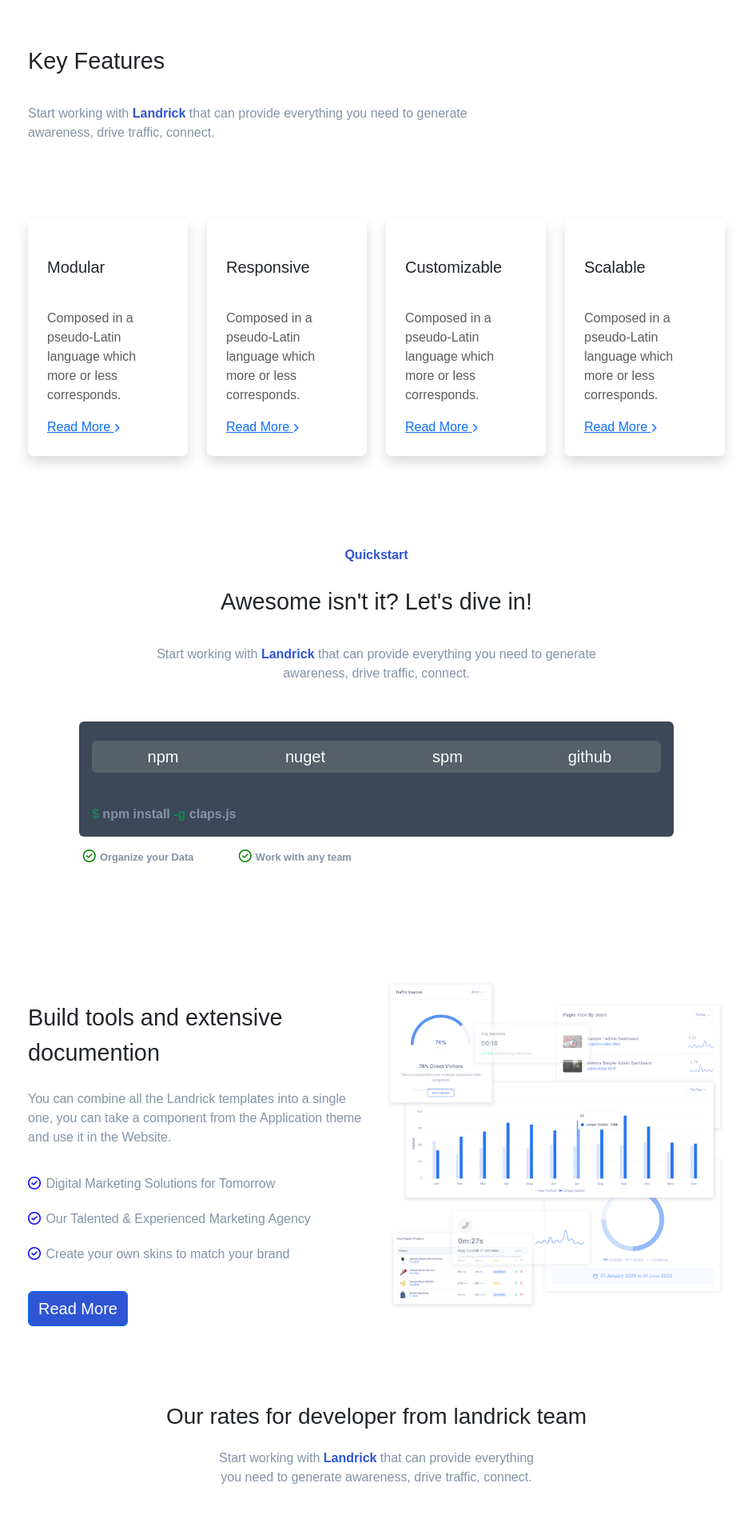
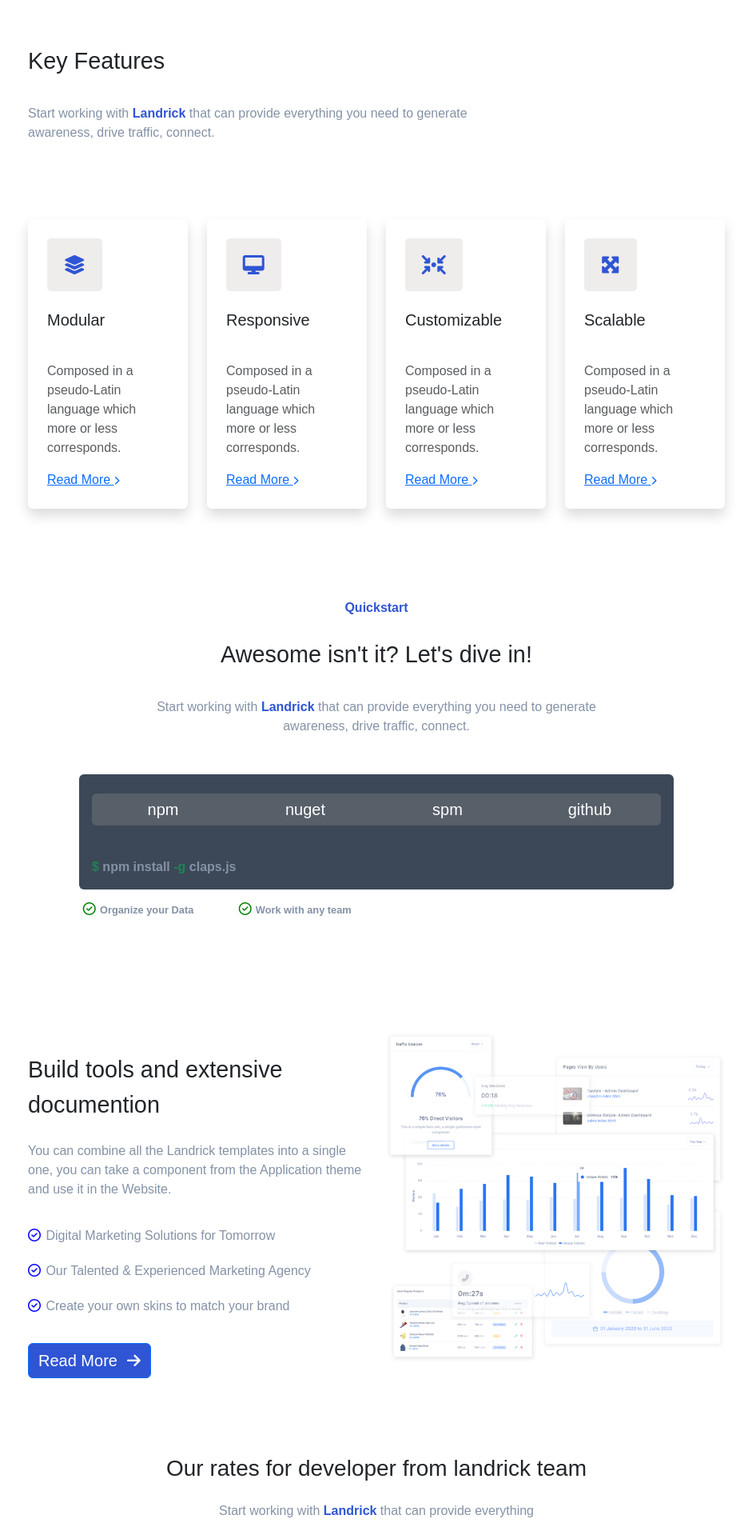
Before and after one commit to RobertoScarci/proj-html-vuejs, a Vue app in the folder proj-html-vuejs/: page / in a window 1280 px wide. Shown: the part 828-2732 px from the top of the page at 80% size, without its empty margins (169-1110 px from the left). Built offline with nearby package versions, Linux system fonts and the light colour scheme.

Commit message:
completamento del Main

```diff
--- a/proj-html-vuejs/src/components/AppMain.vue
+++ b/proj-html-vuejs/src/components/AppMain.vue
@@ -19,7 +19,7 @@
                     <div class="col-lg-3 col-md-6 mt-4 pt-2">
                         <div class="card border-0 features feature-primary feature-clean course-feature p-4 overflow-hidden shadow">
                             <div class="icons text-start">
-                                <i class="uil uil-layer-group rounded h3 mb-0"></i>
+                                <i class="fa-solid fa-layer-group logos"></i>
                             </div>
                             <div class="card-body p-0 mt-4">
                                 <h5> Modular </h5>
@@ -33,7 +33,7 @@
                     <div class="col-lg-3 col-md-6 mt-4 pt-2">
                         <div class="card border-0 features feature-primary feature-clean course-feature p-4 overflow-hidden shadow">
                             <div class="icons text-start">
-                                <i class="uil uil-airplay rounded h3 mb-0"></i>
+                                <i class="fa-solid fa-desktop logos"></i>
                             </div>
                             <div class="card-body p-0 mt-4">
                                 <h5> Responsive </h5>
@@ -47,7 +47,7 @@
                     <div class="col-lg-3 col-md-6 mt-4 pt-2">
                         <div class="card border-0 features feature-primary feature-clean course-feature p-4 overflow-hidden shadow">
                             <div class="icons text-start">
-                                <i class="uil uil-focus-target rounded h3 mb-0"></i>
+                                <i class="fa-solid fa-arrows-to-circle logos"></i>
                             </div>
                             <div class="card-body p-0 mt-4">
                                 <h5> Customizable </h5>
@@ -61,7 +61,7 @@
                     <div class="col-lg-3 col-md-6 mt-4 pt-2">
                         <div class="card border-0 features feature-primary feature-clean course-feature p-4 overflow-hidden shadow">
                             <div class="icons text-start">
-                                <i class="uil uil-expand-arrows rounded h3 mb-0"></i>
+                                <i class="fa-solid fa-maximize logos"></i>
                             </div>
                             <div class="card-body p-0 mt-4">
                                 <h5> Scalable </h5>
@@ -171,7 +171,7 @@
                         </li>
                     </ul>
                     <button class="btn btn-primary mt-4 fs-5">
-                        Read More
+                        Read More <i class="fa-solid fa-arrow-right"></i>
                     </button>
                 </div>
                 <div class="col-6">
@@ -203,6 +203,14 @@
 .first p{
     padding-top: 2rem;
     color: $text-color;
+}
+
+.first i.logos{
+    font-size: 1.5rem;
+    color: $secondary-color;
+    background-color: rgb(239, 236, 236);
+    padding: 1.3rem;
+    border-radius: 5px;
 }
 
 span{
@@ -296,6 +304,11 @@ i{
     margin-right: .4rem;
 }
 
+.fa-arrow-right{
+    font-size: 1.2rem;
+    padding-left: .4rem;
+}
+
 .green{
     color: green;
     margin-left: .3rem;
```
